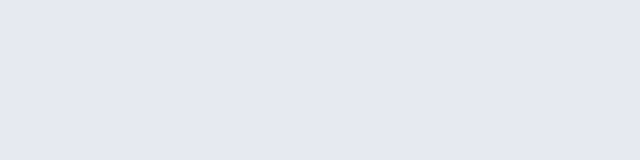
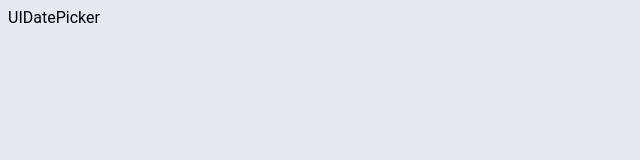
Before and after one commit to Mwiert/miniSpa, a Vue app: page /timebenders in a window 1280 px wide. Before the commit this address had no page. Shown: the top 160 px of the page, without its empty margins (0-640 px from the left). Built offline with nearby package versions, Linux system fonts and the light colour scheme; a web font is replaced by a local one.

Commit message:
Added Path to Router and Added UIDatePicker Component

```diff
--- /dev/null
+++ b/src/components/UIDatePicker.vue
@@ -0,0 +1,15 @@
+<template>
+    <div>
+        UIDatePicker
+    </div>
+</template>
+
+<script lang="ts">
+export default {
+    name:"UIDatePicker",
+}
+</script>
+
+<style lang="scss" scoped>
+
+</style>
--- /dev/null
+++ b/src/pages/TimeBenders.vue
@@ -0,0 +1,28 @@
+<template>
+    <div>
+        <UIDatePicker />
+    </div>
+</template>
+
+<script lang="ts">
+import UIDatePicker from '../components/UIDatePicker.vue';
+export default {
+    name: 'TimeBenders',
+    components: {
+        UIDatePicker,
+    },
+    data() {
+        return {
+
+        }
+    },
+
+
+
+
+}
+</script>
+
+<style lang="scss" scoped>
+
+</style>
--- a/src/router/index.ts
+++ b/src/router/index.ts
@@ -1,8 +1,17 @@
 import { createRouter, createWebHistory } from 'vue-router'
+import TimeBenders from '../pages/TimeBenders.vue'
 
 const router = createRouter({
   history: createWebHistory('./'),
-  routes: []
-})
+  routes: [{
+    path: '/timebenders',
+    name: 'TimeBenders',
+    component: TimeBenders,
+  }
+  ]
+}
+
+
+)
 
 export default router
```
